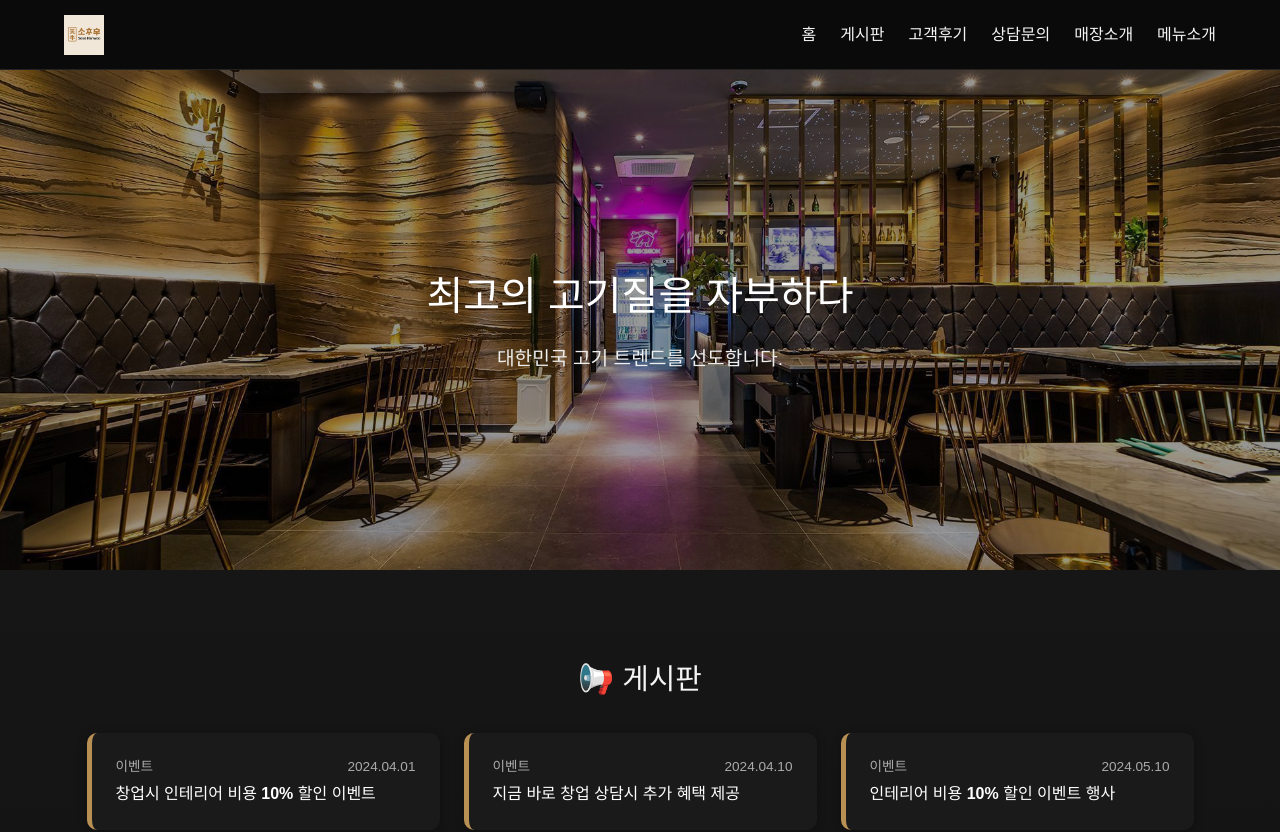
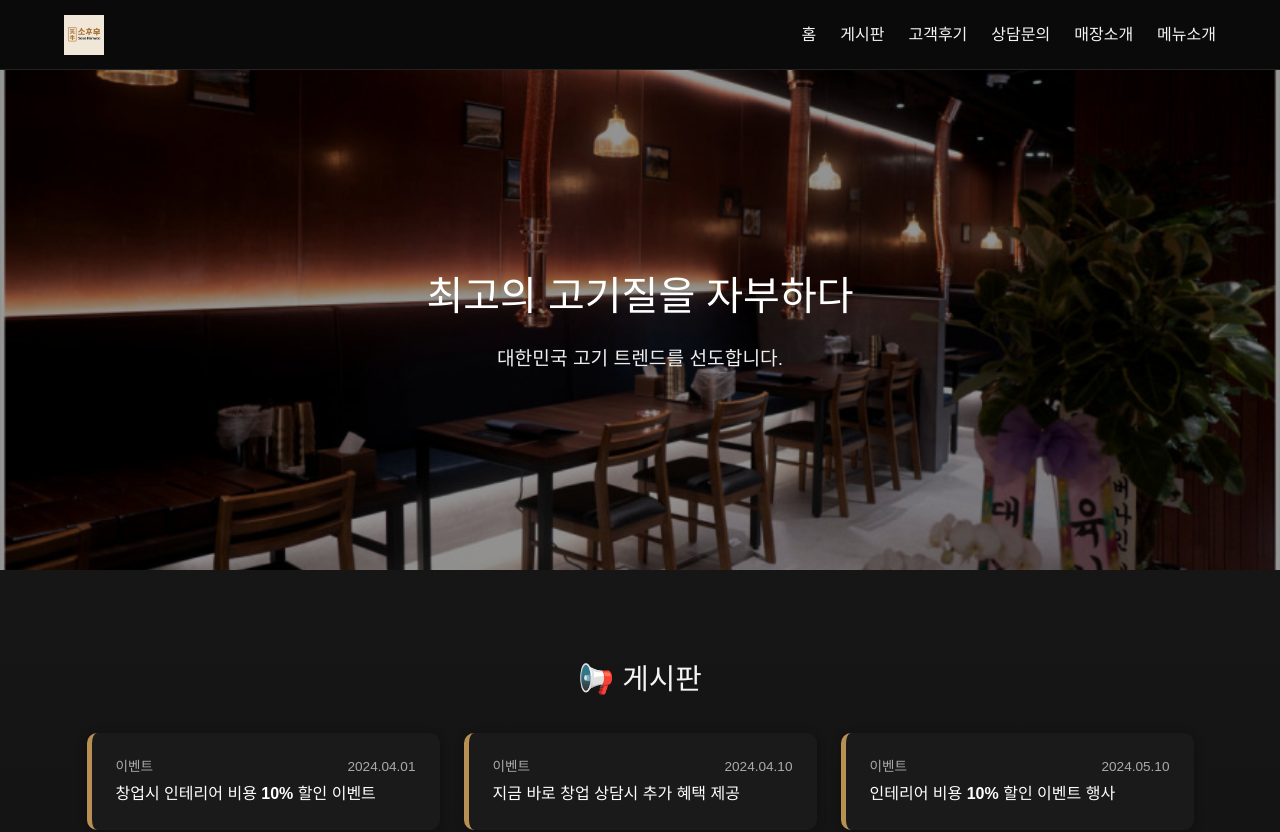
Before and after one commit to bby270/franchise, a React (Vite) app: page / in a window 1280 px wide. Shown: the top 832 px of the page. Built offline with nearby package versions, Linux system fonts and the light colour scheme.

Commit message:
메인 페이지 수정

```diff
--- a/src/Components/FranchisePage/FranchisePage.jsx
+++ b/src/Components/FranchisePage/FranchisePage.jsx
@@ -14,7 +14,7 @@ import menu2 from "../../assets/image/살치살.png";
 import menu3 from "../../assets/image/꽃살.png";
 
 // 메인 배경 이미지 배열
-const images = [main1, main2, main3];
+const images = [logo,main1, main2, main3];
 
 export default function FranchisePage() {
   // 상태 정의
@@ -158,7 +158,7 @@ export default function FranchisePage() {
                 title: "마진 없이 다 오픈해드립니다.",
               },
               {
-                label: "이벤트",
+                label: "공지",
                 date: "2024.08.10",
                 title: "평수는 대표님이 원하시는 대로!",
               },
```
